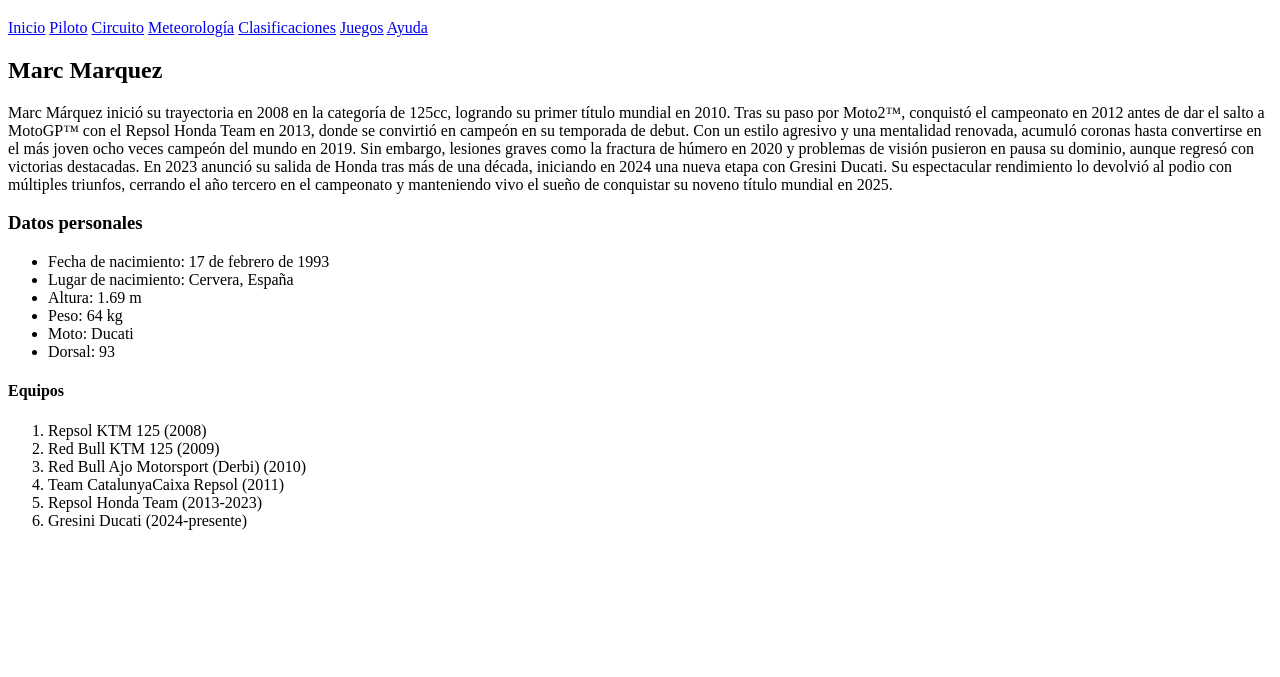
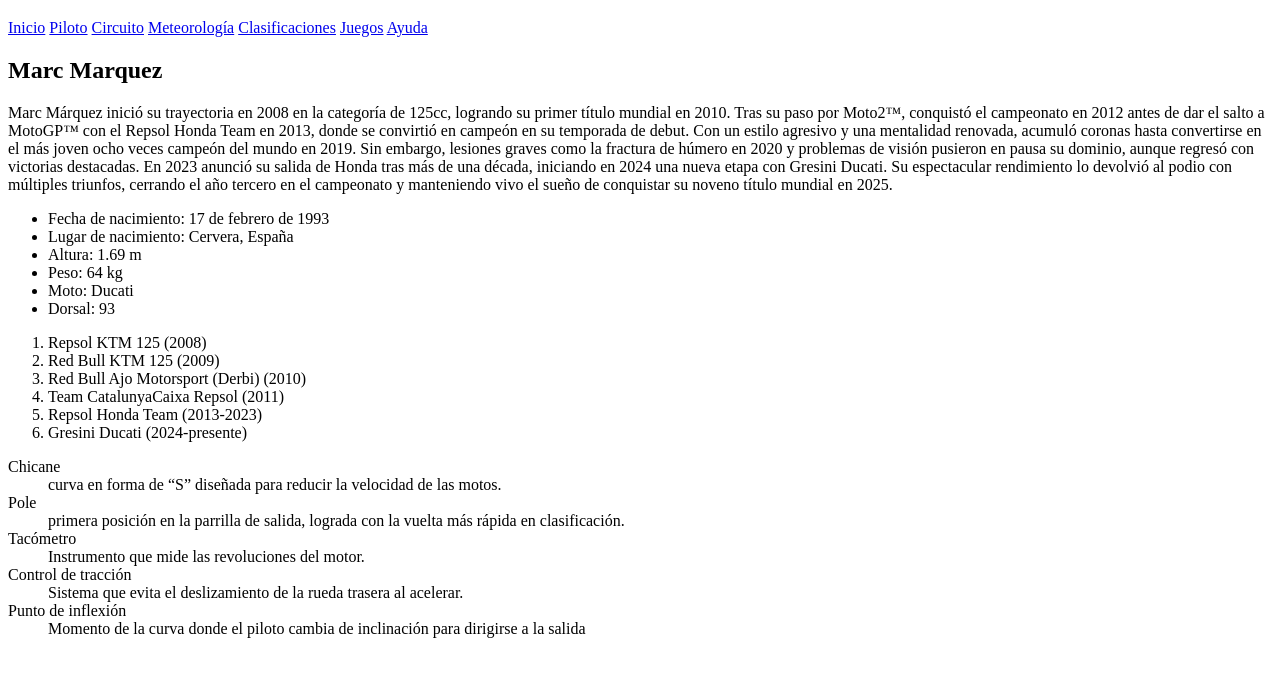
Before and after one commit to adriMB200/MotoGP-Desktop, a plain HTML site: page piloto.html in a window 1280 px wide. Shown: the part 61-738 px from the top of the page. Drawn offline with Linux system fonts and the light colour scheme.

Commit message:
Ejercicio 11

```diff
--- a/piloto.html
+++ b/piloto.html
@@ -19,7 +19,7 @@
     <!-- Datos con el contenidos que aparece en el navegador -->
     <h1>MotoGP Desktop</h1>
 
-<nav>
+    <nav>
         <a href="index.html" title="Pagina principal">Inicio</a>
         <a href="piloto.html" title="Informacion del piloto">Piloto</a>
         <a href="circuito.html" title="Informacion del circuito">Circuito</a>
@@ -39,7 +39,6 @@
         su noveno título mundial en 2025.
     </p>
 
-    <h3> Datos personales</h3>
     <ul>
         <li>Fecha de nacimiento: 17 de febrero de 1993</li>
         <li>Lugar de nacimiento: Cervera, España</li>
@@ -49,7 +48,6 @@
         <li>Dorsal: 93</li>
     </ul>
 
-    <h4> Equipos</h4>
     <ol>
         <li>Repsol KTM 125 (2008)</li>
         <li>Red Bull KTM 125 (2009)</li>
@@ -59,6 +57,18 @@
         <li>Gresini Ducati (2024-presente)</li>
     </ol>
 
+    <dl>
+        <dt>Chicane</dt>
+        <dd>curva en forma de “S” diseñada para reducir la velocidad de las motos.</dd>
+        <dt>Pole</dt>
+        <dd>primera posición en la parrilla de salida, lograda con la vuelta más rápida en clasificación.</dd>
+        <dt>Tacómetro</dt>
+        <dd>Instrumento que mide las revoluciones del motor.</dd>
+        <dt>Control de tracción</dt>
+        <dd>Sistema que evita el deslizamiento de la rueda trasera al acelerar.</dd>
+        <dt>Punto de inflexión</dt>
+        <dd>Momento de la curva donde el piloto cambia de inclinación para dirigirse a la salida</dd>
+    </dl>
 
 </body>
 </html>
```
Also changed, not shown: juegos.html (+1 -1 lines).
